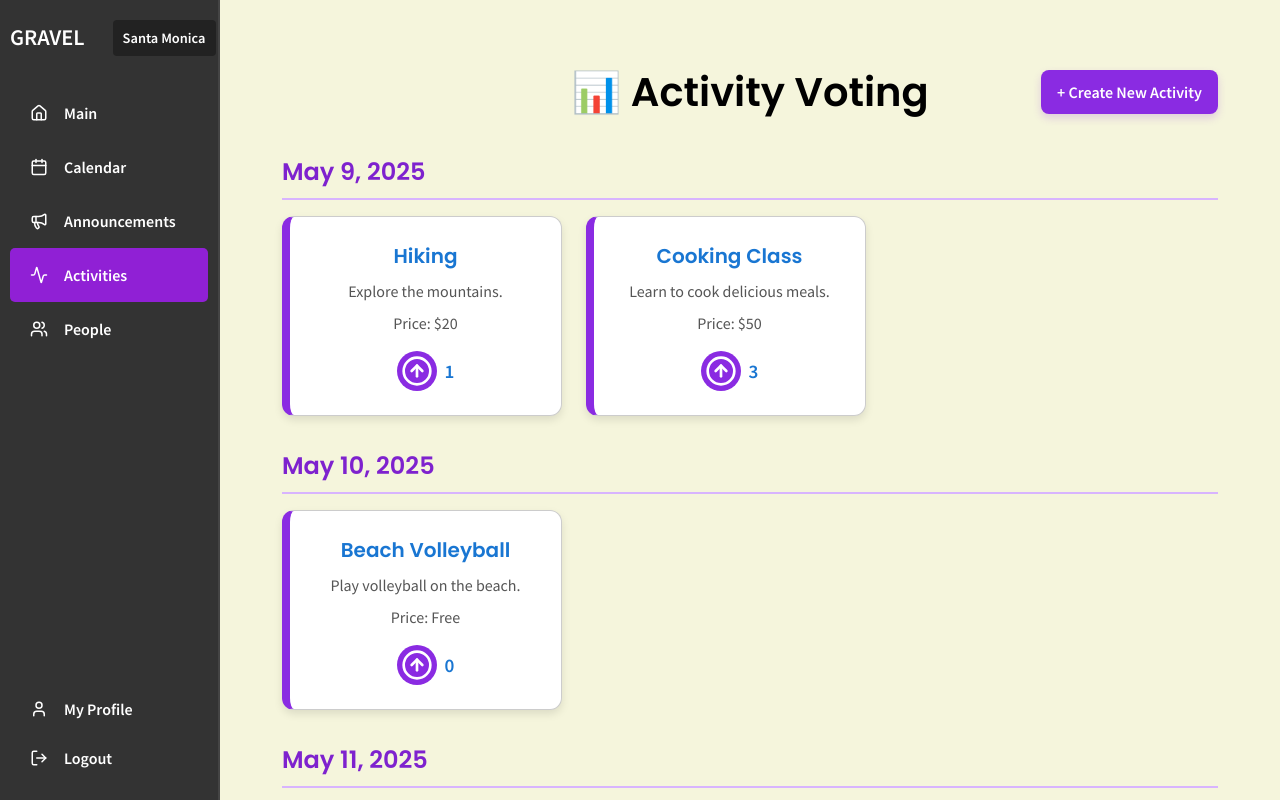
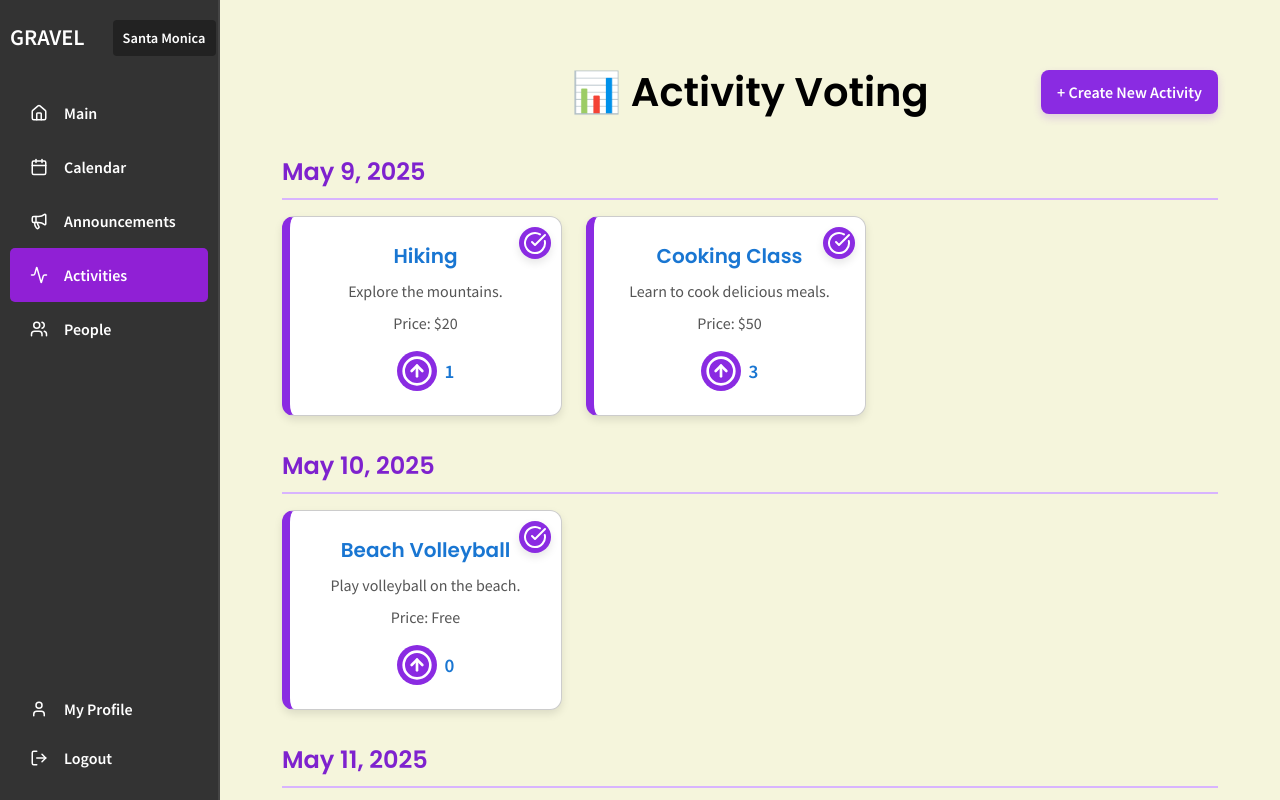
Before and after one commit to karen93shieh/gravel, a SvelteKit app: page /mainPages/activities in a window 1280 px wide. Shown: the top 800 px of the page. Built offline with nearby package versions, Linux system fonts and the light colour scheme.

Commit message:
checkmark button for actvities

```diff
--- a/src/routes/mainPages/activities/+page.svelte
+++ b/src/routes/mainPages/activities/+page.svelte
@@ -1,7 +1,7 @@
 <script>
     import { onMount } from 'svelte';
     import { writable } from 'svelte/store';
-    import { CircleArrowUp } from 'lucide-svelte';
+    import { CircleArrowUp, CircleCheckBig } from 'lucide-svelte';
     import { tripName } from '$lib/stores/Stores.ts';
     import '../../../styles/main.css';
 
@@ -157,6 +157,9 @@
             <div class="three-col-container">
                 {#each groupActivitiesByDate($activities)[date] as activity}
                     <div class="small-content-box">
+                        <button class="check-button" >
+                            <CircleCheckBig size="24" />
+                        </button>
                         <h3>{activity.title}</h3>
                         <p>{activity.description}</p>
                         <p>Price: {activity.price}</p>
@@ -216,6 +219,29 @@
 
 
 <style>
+    .check-button {
+        position: absolute;
+        top: 10px;
+        right: 10px;
+        background: #8a2be2;
+        color: white;
+        border: none;
+        border-radius: 50%;
+        width: 32px;
+        height: 32px;
+        z-index: 1;
+        display: flex;
+        align-items: center;
+        justify-content: center;
+        cursor: pointer;
+        box-shadow: 0 4px 8px rgba(0, 0, 0, 0.1);
+        transition: background-color 0.3s ease, transform 0.2s ease;
+    }
+
+    .check-button:hover {
+        background: #6a1bbd;
+        transform: scale(1.1);
+    }
     .container {
         padding: 2rem;
         max-width: 1000px;
--- a/src/styles/main.css
+++ b/src/styles/main.css
@@ -22,6 +22,7 @@
 }
 
 .small-content-box {
+    position: relative;
     border: 1px solid #ccc;
     padding: 1.5rem;
     width: 280px;
```
